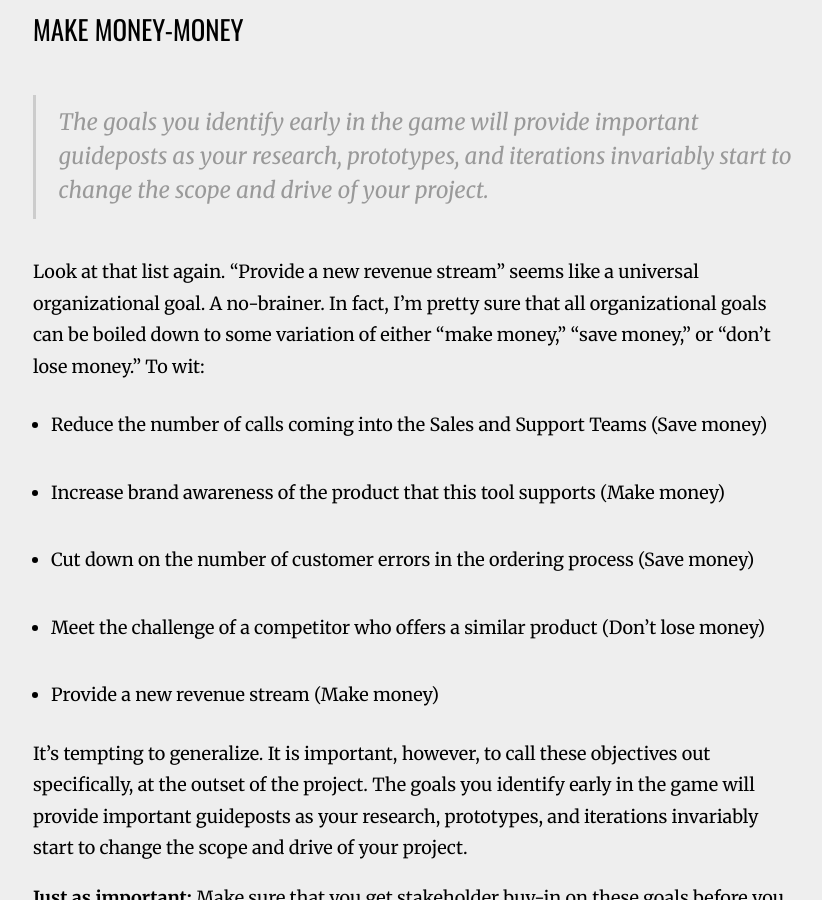
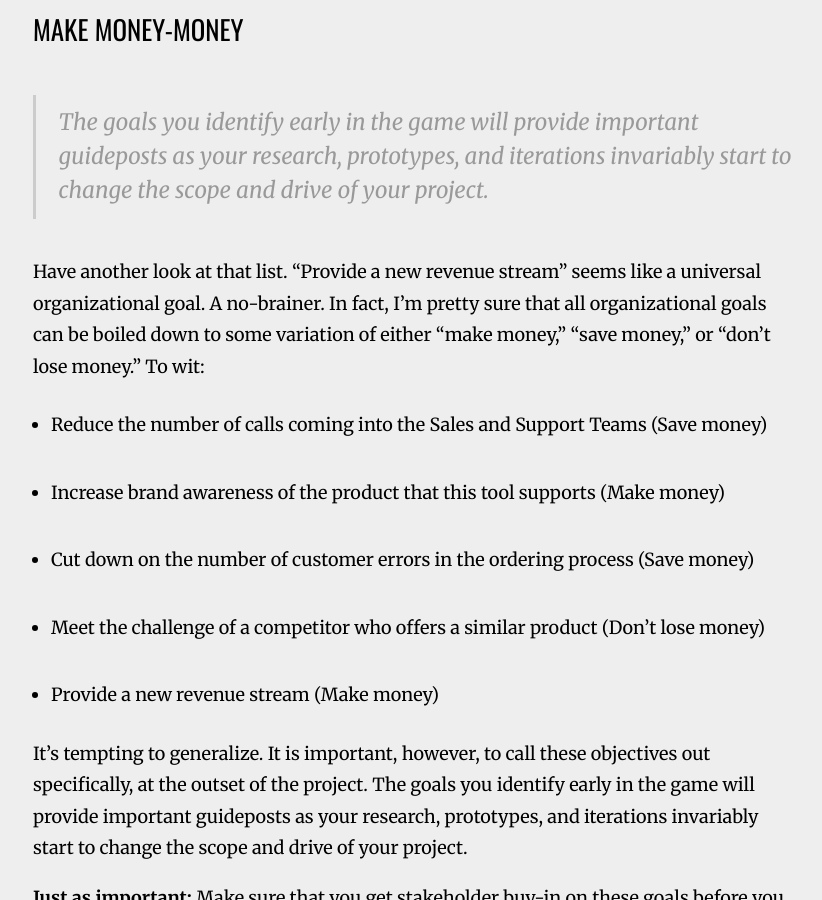
Before and after one commit to drewtodd/drewtodd.github.io, a Jekyll site: the page built from _posts/2015-12-08-ux-yin-yang.md, in a window 1280 px wide and 900 px high, scrolled down 3030 px. Shown: the whole window, without its empty margins (223-1045 px from the left). Built offline with Jekyll 4.4.1, drawn with Linux system fonts in a browser that asks for light colours; comment, search, counter and statistics services are not loaded.

Commit message:
edits, corrections

```diff
--- a/_posts/2015-12-08-ux-yin-yang.md
+++ b/_posts/2015-12-08-ux-yin-yang.md
@@ -55,7 +55,7 @@ In Trey's case, the biggest organizational goal he missed was “reduce the amou
 
 > The goals you identify early in the game will provide important guideposts as your research, prototypes, and iterations invariably start to change the scope and drive of your project.
 
-Look at that list again. “Provide a new revenue stream” seems like a universal organizational goal. A no-brainer. In fact, I’m pretty sure that all organizational goals can be boiled down to some variation of either “make money,” “save money,” or “don’t lose money.” To wit:
+Have another look at that list. “Provide a new revenue stream” seems like a universal organizational goal. A no-brainer. In fact, I’m pretty sure that all organizational goals can be boiled down to some variation of either “make money,” “save money,” or “don’t lose money.” To wit:
 
 - Reduce the number of calls coming into the Sales and Support Teams (Save money)
 - Increase brand awareness of the product that this tool supports (Make money)
```
Also changed, not shown: 2 other files.
